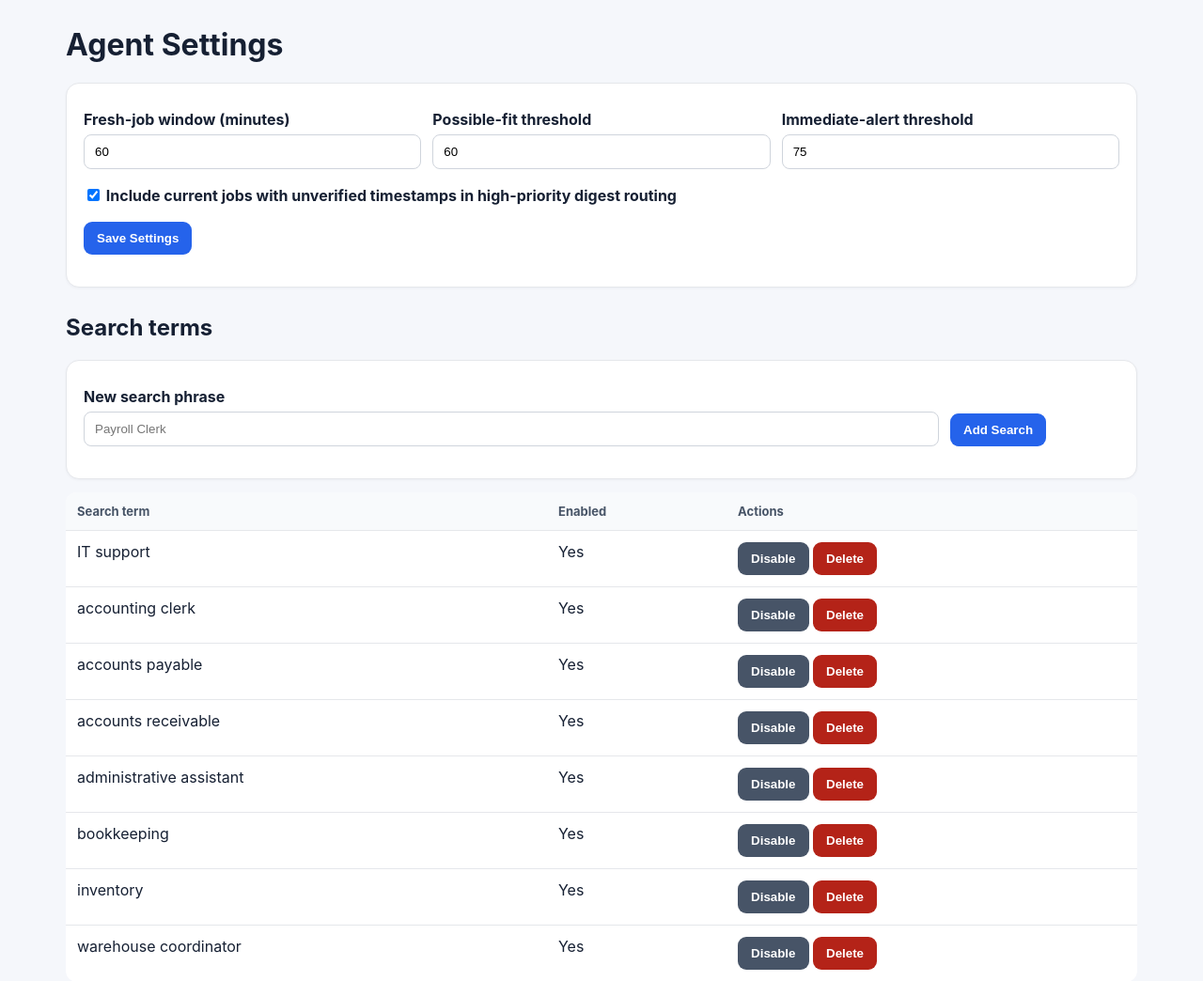
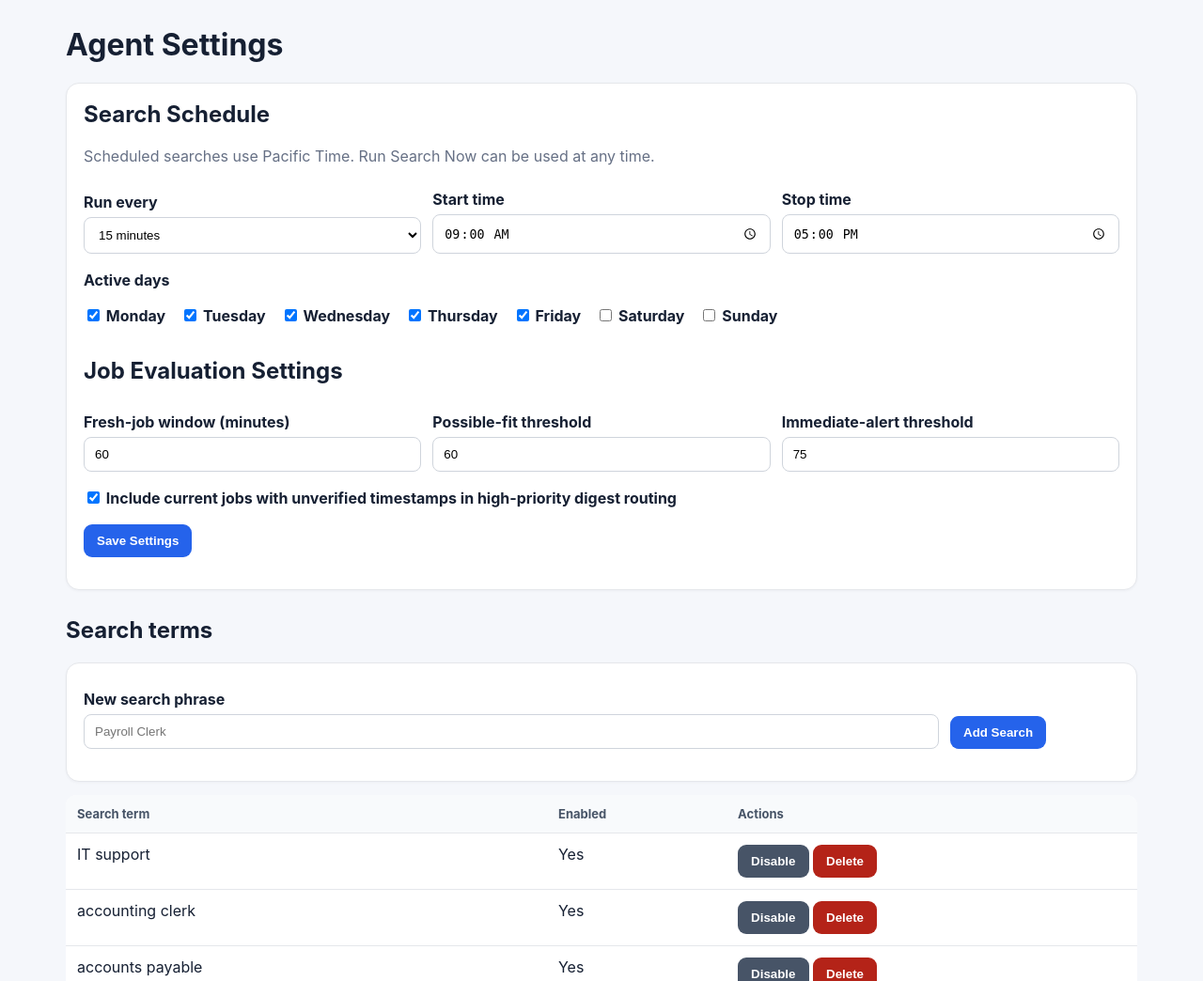
Before and after one commit to WorkdayGeorge/calaveras_job_agent, a FastAPI app: page /settings in a window 1280 px wide. Shown: the part 99-1143 px from the top of the page at 94% size. Run offline with FastAPI, Linux system fonts and the light colour scheme; the visitor is signed in with stand-in values (Sample User, id 1); data comes from the database, SQL or seed files in the repository.

Commit message:
Add configurable job search schedule

```diff
--- a/run.py
+++ b/run.py
@@ -1,4 +1,8 @@
+import os
+
 from job_agent.pipeline import run_once
 
+
 if __name__ == "__main__":
-    run_once()
+    force = os.getenv("FORCE_RUN", "false").lower() in {"1", "true", "yes", "on"}
+    run_once(force=force)
--- a/web/app.py
+++ b/web/app.py
@@ -18,8 +18,12 @@ from job_agent.models import Job, Evaluation, SearchTerm, RunLog, ResumeAsset
 from job_agent.config import load_settings, env
 from job_agent.notify import email_notify
 from job_agent.settings_store import (
-    seed_settings, get_bool, get_int, set_setting
+    seed_settings, get_bool, get_int, get_setting, set_setting
 )
+
+
+
+
 from .cloud_trigger import trigger_worker
 from .resume_storage import save_resume
 
@@ -234,8 +238,24 @@ def settings_page(request: Request):
             "minimum_fit_score": get_int(session, "minimum_fit_score", 60),
             "immediate_alert_score": get_int(session, "immediate_alert_score", 75),
             "allow_unverified_current_jobs_in_digest": get_bool(
-                session, "allow_unverified_current_jobs_in_digest", True
+                 session, "allow_unverified_current_jobs_in_digest", True
             ),
+            "schedule_interval_minutes": get_int(
+                 session, "schedule_interval_minutes", 15
+            ),
+            "schedule_start_time": get_setting(
+                 session, "schedule_start_time", "09:00"
+            ),
+            "schedule_stop_time": get_setting(
+                 session, "schedule_stop_time", "17:00"
+            ),
+            "schedule_days": {
+                 int(day)
+                 for day in (
+                     get_setting(session, "schedule_days", "0,1,2,3,4") or ""
+                 ).split(",")
+                 if day.strip().isdigit()
+            },
         }
     return templates.TemplateResponse(
         request,
@@ -249,15 +269,80 @@ def save_settings(
     fresh_job_window_minutes: int = Form(...),
     minimum_fit_score: int = Form(...),
     immediate_alert_score: int = Form(...),
+    schedule_interval_minutes: int = Form(...),
+    schedule_start_time: str = Form(...),
+    schedule_stop_time: str = Form(...),
+    schedule_days: list[str] = Form([]),
     allow_unverified_current_jobs_in_digest: str | None = Form(None),
+
+
+
+
+
+
+
 ):
     denial = require_auth(request)
     if denial:
         return denial
     with SessionLocal() as session:
-        set_setting(session, "fresh_job_window_minutes", str(max(1, fresh_job_window_minutes)))
-        set_setting(session, "minimum_fit_score", str(max(0, min(100, minimum_fit_score))))
-        set_setting(session, "immediate_alert_score", str(max(0, min(100, immediate_alert_score))))
+        set_setting(
+            session,
+            "fresh_job_window_minutes",
+            str(max(1, fresh_job_window_minutes)),
+        )
+        set_setting(
+            session,
+            "minimum_fit_score",
+            str(max(0, min(100, minimum_fit_score))),
+        )
+        set_setting(
+            session,
+            "immediate_alert_score",
+            str(max(0, min(100, immediate_alert_score))),
+        )
+
+        allowed_intervals = {5, 10, 15, 30, 60}
+        if schedule_interval_minutes not in allowed_intervals:
+            schedule_interval_minutes = 15
+
+        try:
+            datetime.strptime(schedule_start_time, "%H:%M")
+        except ValueError:
+            schedule_start_time = "09:00"
+
+        try:
+            datetime.strptime(schedule_stop_time, "%H:%M")
+        except ValueError:
+            schedule_stop_time = "17:00"
+
+        valid_days = sorted({
+            int(day)
+            for day in schedule_days
+            if day.isdigit() and 0 <= int(day) <= 6
+        })
+
+        set_setting(
+            session,
+            "schedule_interval_minutes",
+            str(schedule_interval_minutes),
+        )
+        set_setting(
+            session,
+            "schedule_start_time",
+            schedule_start_time,
+        )
+        set_setting(
+            session,
+            "schedule_stop_time",
+            schedule_stop_time,
+        )
+        set_setting(
+            session,
+            "schedule_days",
+            ",".join(str(day) for day in valid_days),
+        )
+
         set_setting(
             session,
             "allow_unverified_current_jobs_in_digest",
--- a/web/templates/settings.html
+++ b/web/templates/settings.html
@@ -4,6 +4,73 @@
 <h1>Agent Settings</h1>
 <div class="card">
 <form method="post" action="/settings">
+
+  <h2 style="margin-top:0">Search Schedule</h2>
+
+  <p class="muted">
+    Scheduled searches use Pacific Time. Run Search Now can be used at any time.
+  </p>
+
+  <div class="row">
+    <div>
+      <label>Run every</label>
+      <select name="schedule_interval_minutes">
+        {% for minutes in [5, 10, 15, 30, 60] %}
+        <option value="{{ minutes }}" {% if values.schedule_interval_minutes == minutes %}selected{% endif %}>
+          {{ minutes }} minutes
+        </option>
+        {% endfor %}
+      </select>
+    </div>
+
+    <div>
+      <label>Start time</label>
+      <input
+        type="time"
+        name="schedule_start_time"
+        value="{{ values.schedule_start_time }}"
+        step="300"
+        required
+      >
+    </div>
+
+    <div>
+      <label>Stop time</label>
+      <input
+        type="time"
+        name="schedule_stop_time"
+        value="{{ values.schedule_stop_time }}"
+        step="300"
+        required
+      >
+    </div>
+  </div>
+
+  <label style="margin-top:18px">Active days</label>
+  <div style="display:flex; flex-wrap:wrap; gap:16px; margin-top:8px; margin-bottom:22px">
+    {% for number, name in [
+        (0, "Monday"),
+        (1, "Tuesday"),
+        (2, "Wednesday"),
+        (3, "Thursday"),
+        (4, "Friday"),
+        (5, "Saturday"),
+        (6, "Sunday")
+    ] %}
+    <label>
+      <input
+        style="width:auto"
+        type="checkbox"
+        name="schedule_days"
+        value="{{ number }}"
+        {% if number in values.schedule_days %}checked{% endif %}
+      >
+      {{ name }}
+    </label>
+    {% endfor %}
+  </div>
+
+  <h2>Job Evaluation Settings</h2>
   <div class="row">
     <div><label>Fresh-job window (minutes)</label><input type="number" name="fresh_job_window_minutes" value="{{ values.fresh_job_window_minutes }}" min="1"></div>
     <div><label>Possible-fit threshold</label><input type="number" name="minimum_fit_score" value="{{ values.minimum_fit_score }}" min="0" max="100"></div>
```
Also changed, not shown: job_agent/pipeline.py (+65 -2 lines), job_agent/settings_store.py (+7 -0 lines), web/cloud_trigger.py (+21 -1 lines).
